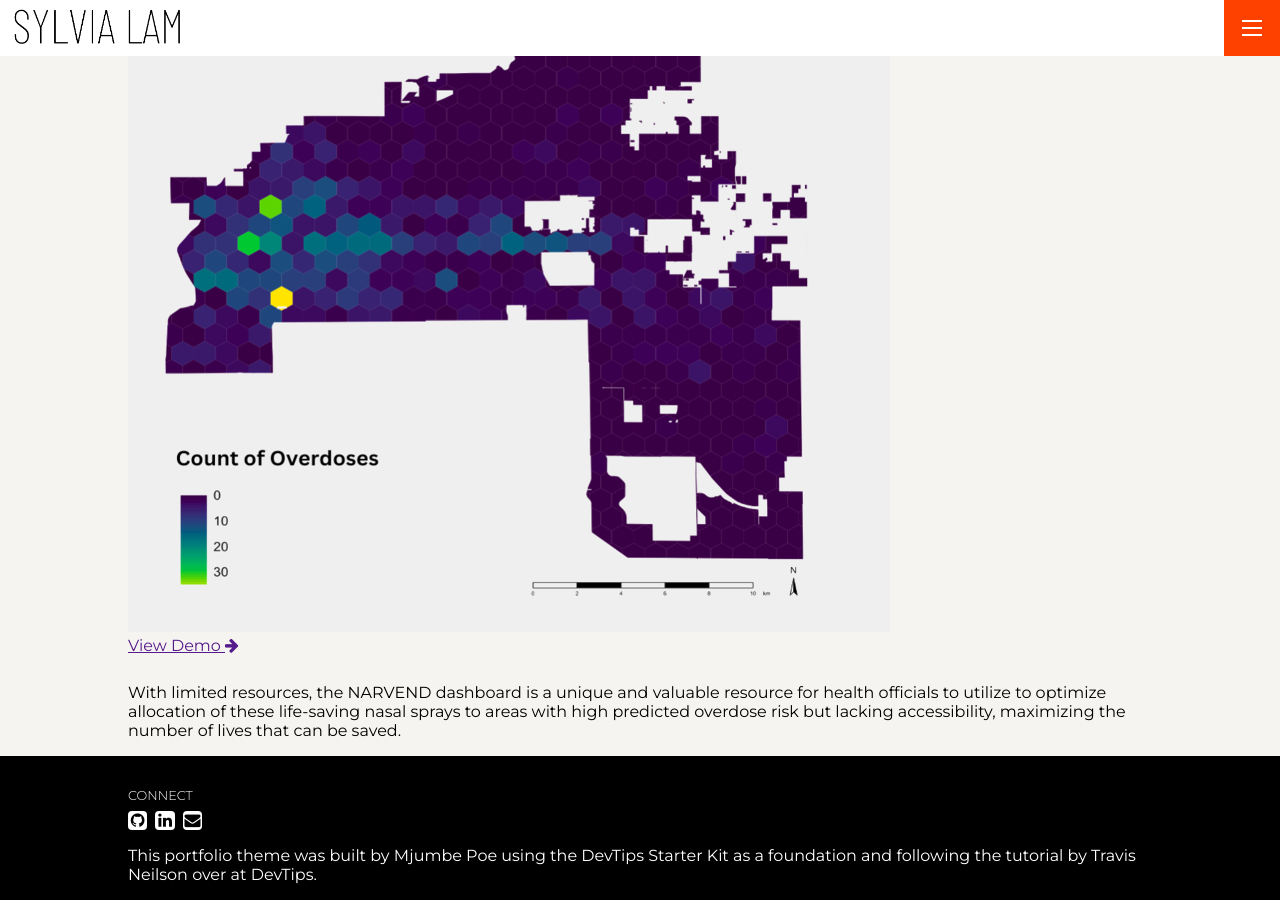
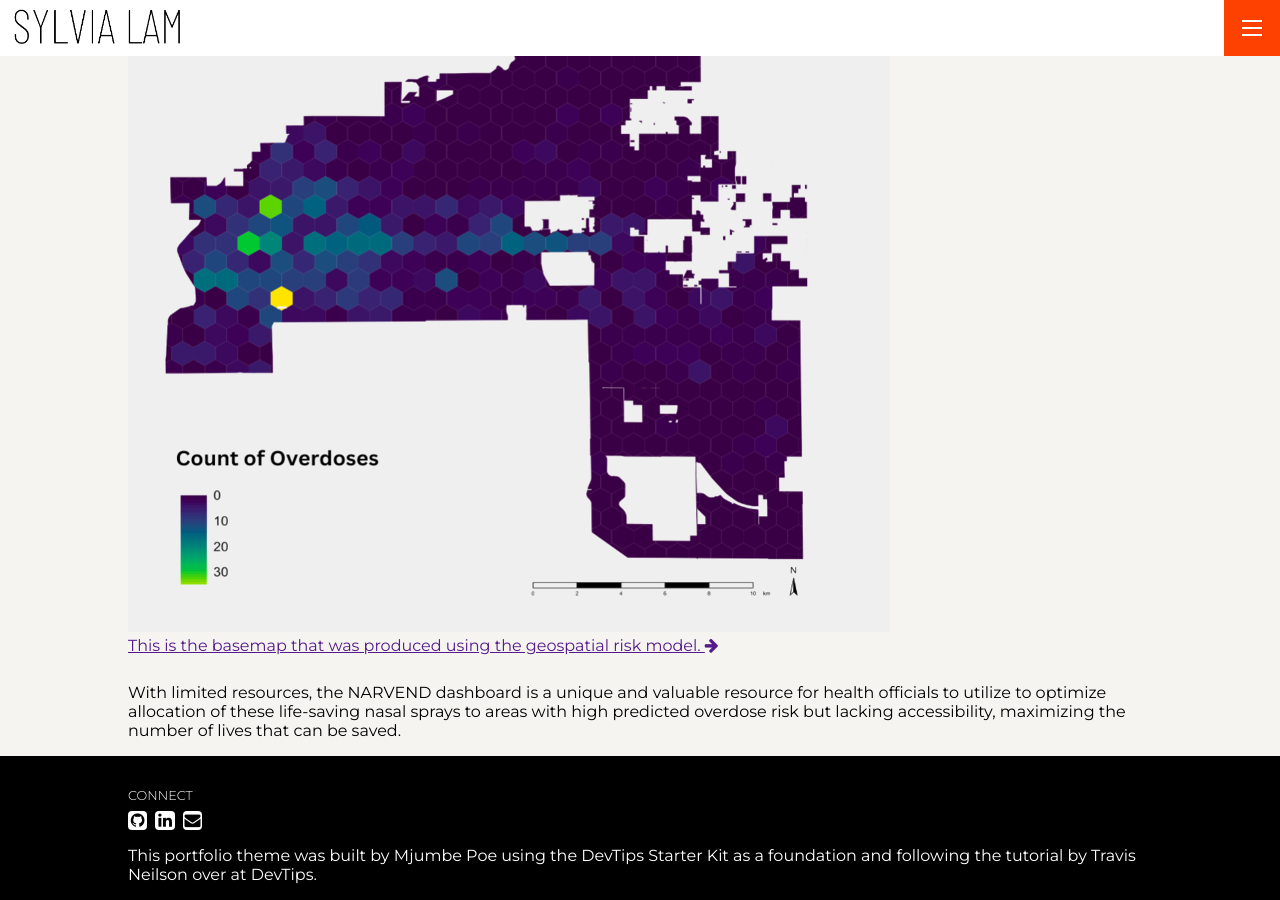
Before and after one commit to laivlys/portfolio, a Jekyll site: the page built from _projects/proj-1.md, in a window 1280 px wide and 900 px high, scrolled down 1231 px. Built offline with Jekyll 4.4.1, drawn with Linux system fonts in a browser that asks for light colours.

Commit message:
Update proj-1.md

```diff
--- a/_projects/proj-1.md
+++ b/_projects/proj-1.md
@@ -14,6 +14,6 @@ Our video presentation of NARVEND dashboard pitch can be found here:
 
 By using data on the reported heroin overdose cases in  past years, a geospatial risk model was trained to identify areas of high risk. In particular, the reported heroin overdose cases of 2020 were used to train the model as they coincided with the covid-19 pandemic, which was a period where drug abusers were especially vulnerabile to overdose due to the social isolation and increased financial stress. We also identified key risk factors that we used to predict for heroin overdose cases such as crime counts, demographic data, and distance to spatial clusters.
 
-{% include image.html url="" image="projects/proj-1/Model.png" %}
+{% include image.html url="" image="projects/proj-1/Model.png" action="This is the basemap that was produced using the geospatial risk model." %}
 
 With limited resources, the NARVEND dashboard is a unique and valuable resource for health officials to utilize to optimize allocation of these life-saving nasal sprays to areas with high predicted overdose risk but lacking accessibility, maximizing the number of lives that can be saved.
```
